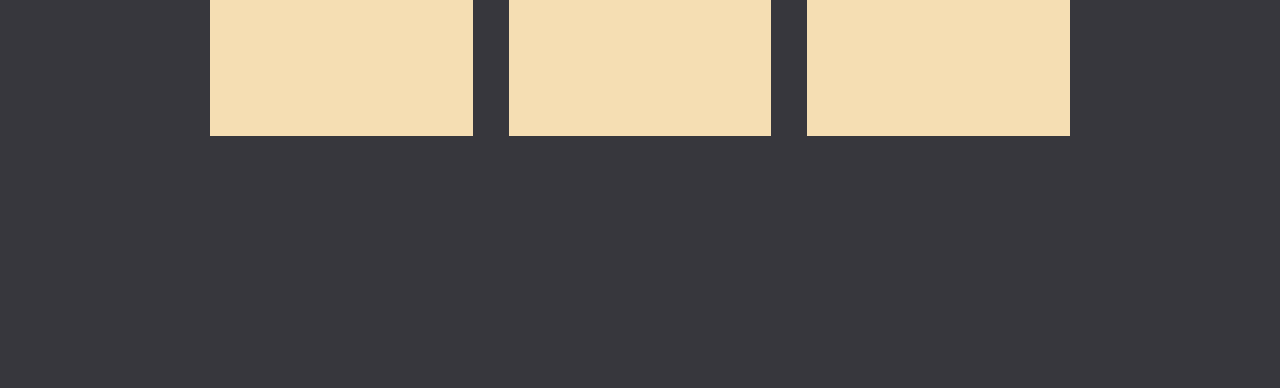
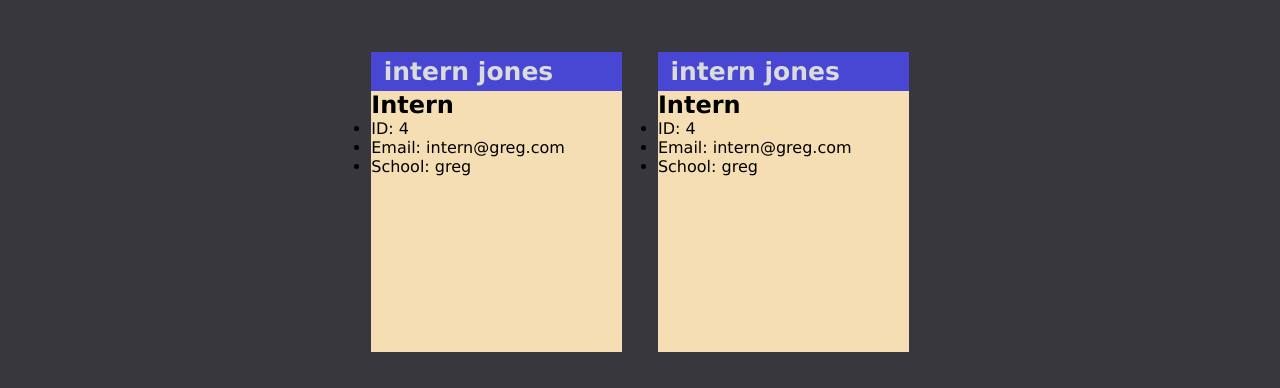
Before and after one commit to tannerkothlow/employee-manager, a website: page output/style-test.html in a window 1280 px wide. Shown: the part 432-820 px from the top of the page. Drawn offline with Linux system fonts and the light colour scheme.

Commit message:
Begun work on emp card styling

```diff
--- a/output/style-test.html
+++ b/output/style-test.html
@@ -42,6 +42,27 @@
         </ul>
         </div>
 
+        <div class="emp-card">
+            <h1>intern jones</h1>
+            <h2>Intern</h2>
+            <ul>
+            <li>ID: 4 </li>
+            <li>Email: intern@greg.com </li>
+            <li>School: greg </li>
+            </ul>
+            </div>
+
+
+        <div class="emp-card">
+            <h1>intern jones</h1>
+            <h2>Intern</h2>
+            <ul>
+            <li>ID: 4 </li>
+            <li>Email: intern@greg.com </li>
+            <li>School: greg </li>
+            </ul>
+            </div>
+
 </div>
 </div>
 </body>
--- a/output/style.css
+++ b/output/style.css
@@ -12,7 +12,7 @@ header {
     background-color: rgb(71, 71, 211);
     text-align: center;
     padding: 30px;
-    color: wheat;
+    color: rgb(219, 219, 219)
 }
 
 .card-box {
@@ -21,16 +21,26 @@ header {
     justify-content: center;
     height: 80vh;
     margin: auto;
+    margin-top: 30px;
 }
 
 .card-holder {
     display: flex;
+    flex-wrap: wrap;
     width: 70%;
+    justify-content: center;
 }
 
 .emp-card {
     background-color: wheat;
-    width: 30%;
+    width: 28%;
     margin: 4% 2%;
     height: 300px;
 }
+
+.emp-card h1 {
+    background-color: rgb(71, 71, 211);
+    color: rgb(219, 219, 219);
+    padding: 2% 5%;
+    font-size: 25px;
+}
```
